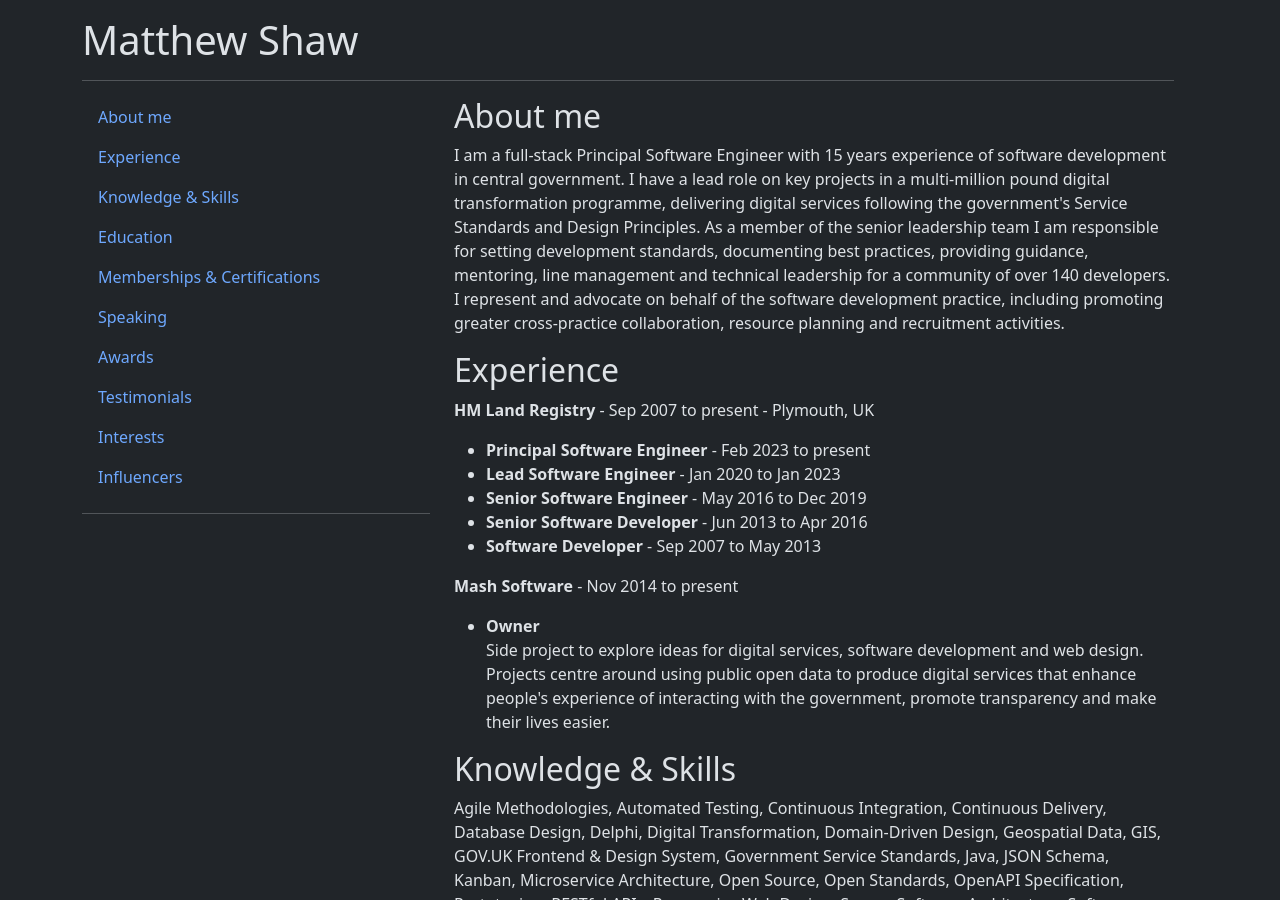
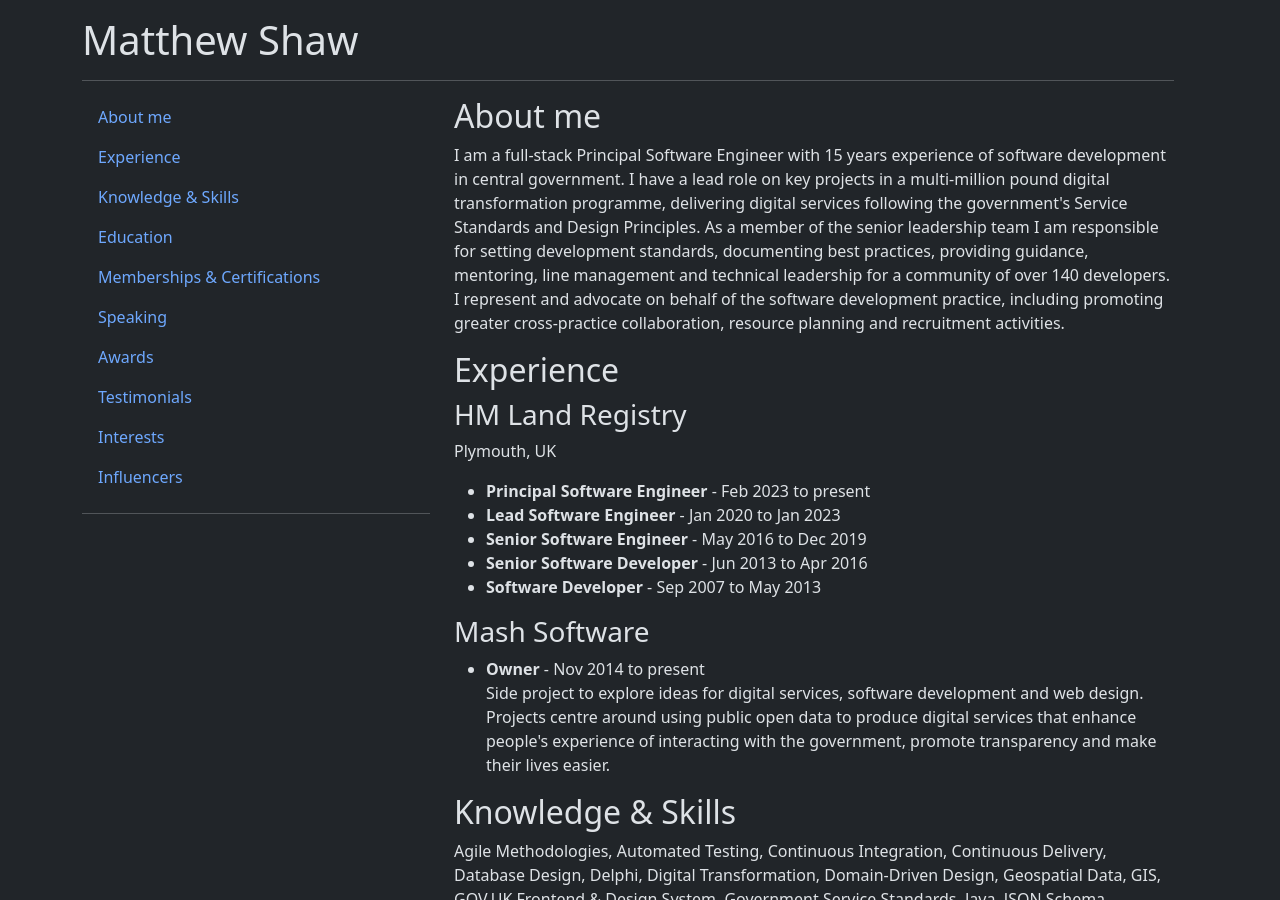
Before and after one commit to matthew-shaw/matthew-shaw.github.io, a Jekyll site: the page built from index.html, in a window 1280 px wide and 900 px high. Built offline with Jekyll 4.4.1, drawn with Linux system fonts in a browser that asks for light colours.

Commit message:
experience headings

```diff
--- a/index.html
+++ b/index.html
@@ -29,7 +29,8 @@
         <p>I am a full-stack Principal Software Engineer with 15 years experience of software development in central government. I have a lead role on key projects in a multi-million pound digital transformation programme, delivering digital services following the government's Service Standards and Design Principles. As a member of the senior leadership team I am responsible for setting development standards, documenting best practices, providing guidance, mentoring, line management and technical leadership for a community of over 140 developers. I represent and advocate on behalf of the software development practice, including promoting greater cross-practice collaboration, resource planning and recruitment activities.</p>
 
         <h2 id="experience">Experience</h2>
-        <p><strong>HM Land Registry</strong> - Sep 2007 to present - Plymouth, UK</p>
+        <h3>HM Land Registry</h3>
+        <p>Plymouth, UK</p>
         <ul>
             <li><strong>Principal Software Engineer</strong> - Feb 2023 to present</li>
             <li><strong>Lead Software Engineer</strong> - Jan 2020 to Jan 2023</li>
@@ -37,9 +38,9 @@
             <li><strong>Senior Software Developer</strong> - Jun 2013 to Apr 2016</li>
             <li><strong>Software Developer</strong> - Sep 2007 to May 2013</li>
         </ul>
-        <p><strong>Mash Software</strong> - Nov 2014 to present</p>
+        <h3>Mash Software</h3>
         <ul>
-            <li><strong>Owner</strong></li>
+            <li><strong>Owner</strong> - Nov 2014 to present</li>
             <p>Side project to explore ideas for digital services, software development and web design. Projects centre around using public open data to produce digital services that enhance people's experience of interacting with the government, promote transparency and make their lives easier.</p>
         </ul>
 
```
